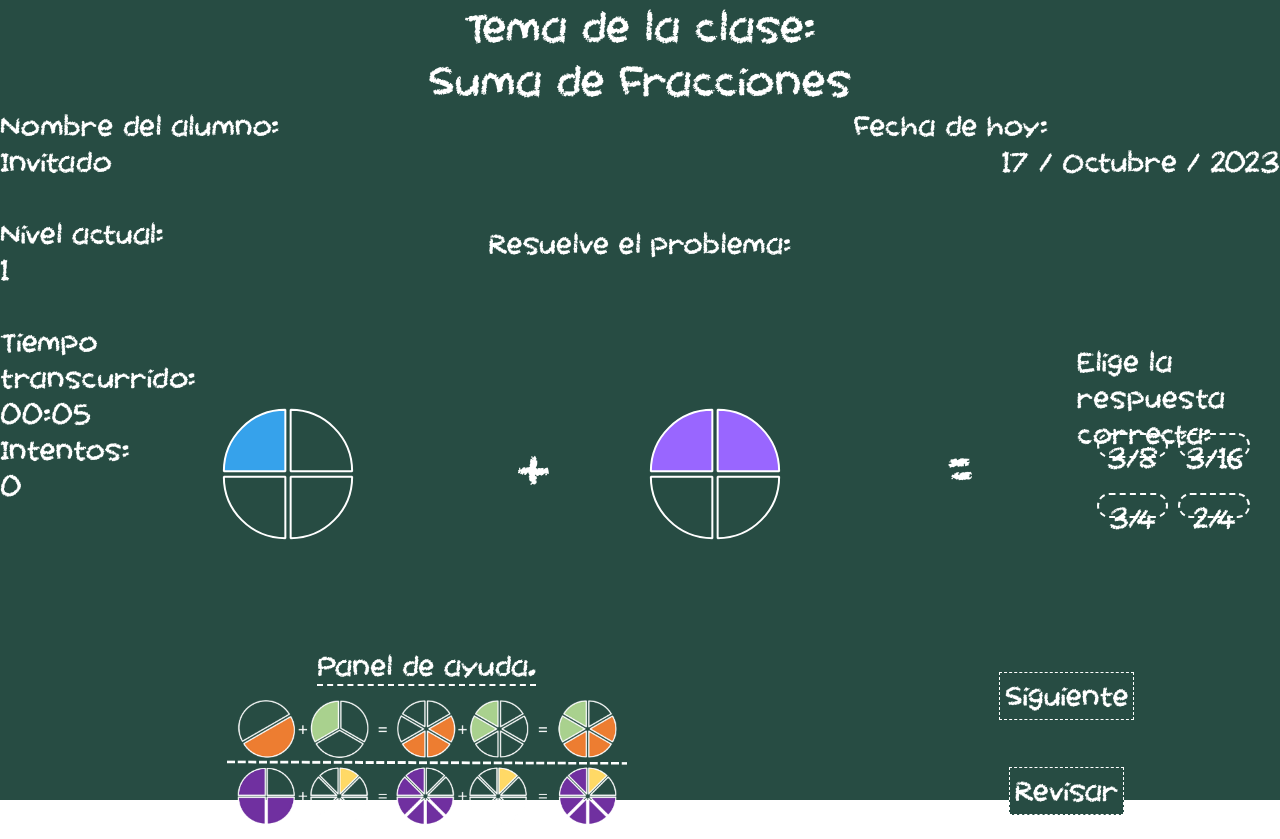
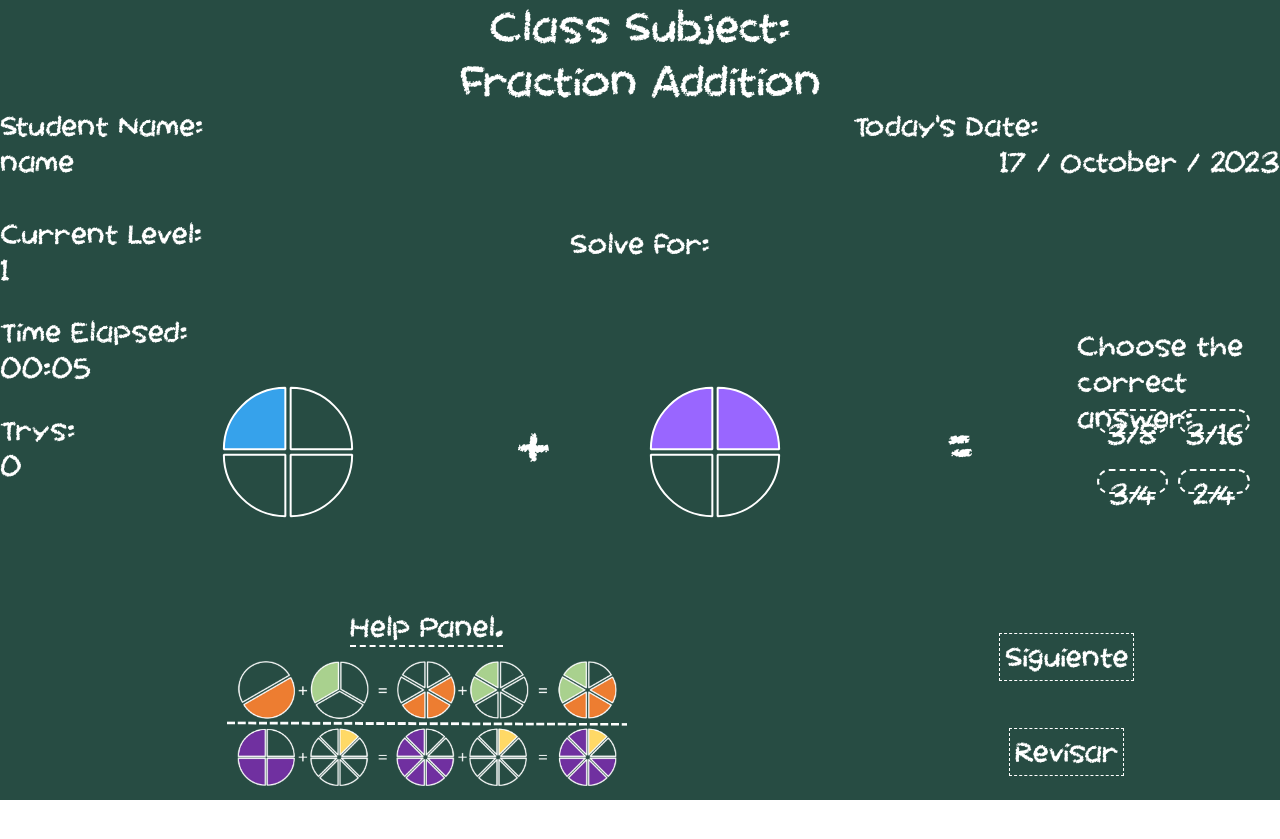
Before and after one commit to RamonCamacho8/fraction-learning-react, a React (Create React App) app: page /board in a window 1280 px wide. After the commit the page ends 800 px from the top, so only its background shows below. Built offline with nearby package versions, Linux system fonts and the light colour scheme.

Commit message:
Major Changes

```diff
--- a/src/App.js
+++ b/src/App.js
@@ -1,53 +1,38 @@
-import { Routes, Route } from 'react-router-dom';
-import { useState } from 'react';
-import './style.css';
-import Board from './pages/Board';
-import Home from './pages/Home';
-import Test from './pages/Test';
+import { Routes, Route } from "react-router-dom";
+import { useState } from "react";
+import "./style.css";
+import Board from "./pages/Board";
+import Home from "./pages/Home";
+import Test from "./pages/Test";
 
-import { PersonalityProvider } from './Context/PersonalityContext';
-import { LanguageProvider } from './Context/LanguageContext';
+import { PersonalityProvider } from "./Context/PersonalityContext";
+import { LanguageProvider } from "./Context/LanguageContext";
+import { UserProvider } from "./Context/UserContext";
 
-import 'bootstrap/dist/css/bootstrap.min.css';
-
-
+import "bootstrap/dist/css/bootstrap.min.css";
 
 function App() {
-
   const [pApertura, setApertura] = useState(true);
   const [pNeuroticismo, setNeuroticismo] = useState(true);
-  const [userName, setUserName] = useState('');
+  const [userName, setUserName] = useState("");
 
-  const [language, setLanguage] = useState('es');
-  const [aperture, setAperture] = useState(true);
-  const [neuroticism, setNeuroticism] = useState(true);
+  const [language, setLanguage] = useState("es");
 
 
   return (
+    <UserProvider>
+      <LanguageProvider>
+        <PersonalityProvider>
 
-    <LanguageProvider>
-      <PersonalityProvider>
-        <Routes>
-          <Route path="/" element={
-            <Home
-              setApertura={setApertura}
-              setNeuroticismo={setNeuroticismo}
-              setUserName={setUserName}
-              language={language}
-              setLanguageState={setLanguage}
+          <Routes>
+            <Route path="/" element={<Home setUserName={setUserName} />} />
+            <Route path="/board" element={ <Board /> } />
+            <Route path="/test" element={<Test />} />
+          </Routes>
 
-            />} />
-          <Route path="/board" element={
-            <Board pApertura={pApertura} pNeuroticismo={pNeuroticismo} userName={userName} language={language}
-            />} />
-          <Route path="/test" element={
-            <Test />
-          }
-          />
-        </Routes>
-      </PersonalityProvider>
-    </LanguageProvider>
-
+        </PersonalityProvider>
+      </LanguageProvider>
+    </UserProvider>
   );
 }
 
--- /dev/null
+++ b/src/Context/UserContext.js
@@ -0,0 +1,16 @@
+import {createContext, useContext, useState } from 'react';
+
+const UserContext = createContext();
+
+export const UserProvider = (props) => {
+
+    const [userName, setUserName] = useState('');
+
+    return (
+        <UserContext.Provider value={{userName, setUserName}}>
+            {props.children}
+        </UserContext.Provider>
+    );
+}
+
+export const useUser = () => useContext(UserContext);
--- a/src/assets/lang/lang.json
+++ b/src/assets/lang/lang.json
@@ -21,6 +21,9 @@
         },
         {
           "content": "Presiona 'Enviar' para enviar tu respuesta. O 'Grabar de Nuevo' para volver a grabar."
+        },
+        {
+          "content": "Presiona 'Continuar' para continuar al pizarrón."
         }
       ],
       "buttons": {
@@ -34,6 +37,13 @@
         "title": "Contesta la siguiente pregunta:",
         "content": "¿Qué es lo que te motiva? ¿Qué es lo que más te gusta?"
       }
+    },
+    "audio" : {
+      "permissions": "Otorgar permisos al Microfono",
+      "record": "Grabar",
+      "recordAgain": "Grabar de nuevo",
+      "stop": "Detener",
+      "send": "Enviar"
     },
     "board": {
       "headerPanel": {
@@ -88,6 +98,9 @@
         },
         {
           "content": "Press 'Send' to send your answer. Or 'Record Again' to record again."
+        },
+        {
+          "content": "Press 'Continue' to continue to the board."
         }
       ],
       "buttons": {
@@ -97,6 +110,13 @@
         "stop": "Stop",
         "send": "Send"
       }
+    },
+    "audio": {
+      "permissions": "Grant Microphone Permissions",
+      "record": "Record",
+      "recordAgain": "Record Again",
+      "stop": "Stop",
+      "send": "Send"
     },
 
     "board" : {
@@ -129,139 +149,5 @@
       },
       "helpPanel": "Help Panel."
     }
-  },
-
-  "jp" : {
-    "language" : "日本語",
-    "home": {
-      "welcome": "FractionLearningへようこそ",
-      "studentHolder": {
-        "title": "学生の名前：",
-        "content": "ここに名前を書いてください。"
-      },
-      "instruction": "指示",
-      "instructions": [
-        {
-          "content": "ボタンを押してマイクの権限を付与します。"
-        },
-        {
-          "content": "「レコード」を押して、次の質問に答えます。"
-        },
-        {
-          "content": "終わったら「停止」を押します。"
-        },
-        {
-          "content": "「送信」を押して回答を送信します。または、もう一度録音するには「もう一度録音」を押します。"
-        }
-      ],
-      "buttons": {
-        "permissions": "マイクの権限を付与する",
-        "record": "レコード",
-        "recordAgain": "もう一度録音",
-        "stop": "停止",
-        "send": "送信"
-      },
-      "question": {
-        "title": "次の質問に答えてください：",
-        "content": "あなたをやる気にさせるものは何ですか？ あなたが一番好きなことは何ですか？"
-      }
-    },
-    "board": {
-      "headerPanel": {
-        "title": "クラスのテーマ：",
-        "subject": "分数の加算",
-        "studentHolder": "学生の名前：",
-        "date": "今日の日付：",
-        "months": [
-          "一月",
-          "二月",
-          "三月",
-          "四月",
-          "五月",
-          "六月",
-          "七月",
-          "八月",
-          "九月",
-          "十月",
-          "十一月",
-          "十二月"
-        ]
-      },
-      "problemPanel": "問題を解決する：",
-      "answerPanel": "正しい答えを選択してください：",
-      "statsPanel": {
-        "level": "現在のレベル：",
-        "time": "経過時間：",
-        "trys": "トライ："
-      },
-      "helpPanel": "ヘルプパネル。"
-    }
-  },
-
-  "br" : {
-    "language" : "Português",
-    "home": {
-      "welcome": "Bem-vindo ao FractionLearning",
-      "studentHolder": {
-        "title": "Nome do aluno:",
-        "content": "Escreva seu nome aqui."
-      },
-      "instruction": "Instruções",
-      "instructions": [
-        {
-          "content": "Conceda permissões de microfone pressionando o botão."
-        },
-        {
-          "content": "Pressione 'Gravar' e responda à seguinte pergunta."
-        },
-        {
-          "content": "Pressione 'Parar' quando terminar. "
-        },
-        {
-          "content": "Pressione 'Enviar' para enviar sua resposta. Ou 'Gravar novamente' para gravar novamente."
-        }
-      ],
-      "buttons": {
-        "permissions": "Conceder permissões de microfone",
-        "record": "Gravar",
-        "recordAgain": "Gravar novamente",
-        "stop": "Parar",
-        "send": "Enviar"
-      },
-      "question": {
-        "title": "Responda à seguinte pergunta:",
-        "content": "O que te motiva? O que você mais gosta?"
-      }
-    },
-    "board": {
-      "headerPanel": {
-        "title": "Tema da aula:",
-        "subject": "Adição de Frações",
-        "studentHolder": "Nome do aluno:",
-        "date": "Data de hoje:",
-        "months": [
-          "Janeiro",
-          "Fevereiro",
-          "Março",
-          "Abril",
-          "Maio",
-          "Junho",
-          "Julho",
-          "Agosto",
-          "Setembro",
-          "Outubro",
-          "Novembro",
-          "Dezembro"
-        ]
-      },
-      "problemPanel": "Resolva o problema:",
-      "answerPanel": "Escolha a resposta correta:",
-      "statsPanel": {
-        "level": "Nível atual:",
-        "time": "Tempo decorrido:",
-        "trys": "Tentativas:"
-      },
-      "helpPanel": "Painel de ajuda."
-    }
   }
 }
--- a/src/components/AudioRecorder/index.jsx
+++ b/src/components/AudioRecorder/index.jsx
@@ -4,8 +4,10 @@ import { getMicrophonePermission, startRecording, stopRecording } from "../../ut
 import { upload_audio } from "../../services/Audio";
 import { getPersonality } from "../../services/Personality";
 import { usePersonality } from "../../Context/PersonalityContext";
+import { useLanguage } from "../../Context/LanguageContext";
 
-const AudioRecorder = () => {
+const AudioRecorder = ({setInstruction}) => {
+
 
     const [permission, setPermission] = useState(false);
     const [stream, setStream] = useState(null);
@@ -14,38 +16,49 @@ const AudioRecorder = () => {
     const [audioChunks, setAudioChunks] = useState([]);
     const [audio, setAudio] = useState(null);
     const mimeType = "audio/mp3";
+    const {languageData} = useLanguage();
 
+    const audioTraduction = languageData['audio'];
 
     const {setOpeness, setNeuroticism} = usePersonality();
 
 
     const handlePermission = () => {
         getMicrophonePermission(setPermission,setStream);
+        setInstruction(1);
     }
     const handleStart = () => {
         startRecording(setRecordingStatus, setAudioChunks, stream, mimeType,mediaRecorder);
+        setInstruction(2);
     }
     const handleStop = () => {
         stopRecording(setRecordingStatus,setAudioChunks,setAudio, mediaRecorder, audioChunks, mimeType);
+        setInstruction(3);
     }
     const handleSend = async () => {
 
         await upload_audio(audio);
         const personality = await getPersonality()
-        setOpeness(personality.openness);
-        setNeuroticism(personality.neuroticism);
+        if(personality){
+            setInstruction(4);
+            setOpeness(personality.openness);
+            setNeuroticism(personality.neuroticism);
+        }
+
 
     }
 
 
     return (
         <div className="AudioRecorder">
-            {permission ? <p>Permission Granted</p> : <button onClick={handlePermission} >Get Permission</button>}
+
+            {permission ? null : <button onClick={handlePermission} >
+                {audioTraduction.permissions}</button>}
             {permission ?
             (recordingStatus === "inactive" ?
-            (audio ? <button onClick={handleStart} >Record again</button> : <button onClick={handleStart} >Start recording</button> )
-             : <button onClick={handleStop} >Stop Recording</button>) : null}
-            {audio ? (<button onClick={handleSend} >Send</button>)  : null}
+            (audio ? <button onClick={handleStart} >{audioTraduction.recordAgain}</button> : <button onClick={handleStart} >{audioTraduction.record}</button> )
+             : <button onClick={handleStop} >{audioTraduction.stop}</button>) : null}
+            {audio ? (<button onClick={handleSend} >{audioTraduction.send}</button>)  : null}
 
         </div>
     );
--- a/src/components/HeaderSection/index.jsx
+++ b/src/components/HeaderSection/index.jsx
@@ -1,49 +1,53 @@
-function Title({title, subject}){
-    return(
-        <div className="title">
-            <div className="tema">{title}</div>
-            <div className="titleField">{subject}</div>
-        </div>
+import { useLanguage } from "../../Context/LanguageContext.js";
 
+const HeaderSection = () => {
+
+  const { languageData } = useLanguage();
+  const headerTraduction = languageData["board"].headerPanel;
+
+  const Title = () => {
+    return (
+      <div className="title">
+        <div className="tema">{headerTraduction.title}</div>
+        <div className="titleField">{headerTraduction.subject}</div>
+      </div>
     );
-}
+  };
 
-function ActualDate({dateName, monthsList}){
+  const ActualDate = () => {
     const date = new Date();
     const day = date.getDate();
     const month = date.getMonth();
     const year = date.getFullYear();
 
-    const months = monthsList
+    const months = headerTraduction.months;
 
     let fullDate = `${day} / ${months[month]} / ${year}`;
 
-    return(
-        <div>
-            <div className="date">{dateName}</div>
-            <div className="dateField">{fullDate}</div>
-        </div>
+    return (
+      <div>
+        <div className="date">{headerTraduction.date}</div>
+        <div className="dateField">{fullDate}</div>
+      </div>
+    );
+  };
 
+  const Student = () => {
+    return (
+      <div className="student">
+        <div className="studentName">{headerTraduction.studentHolder}</div>
+        <div className="name">name</div>
+      </div>
     );
-}
+  };
 
-function Student({name, nameHolder}){
-    name = name || "Invitado";
-    return(
-         <div className="student">
-            <div className="studentName">{nameHolder}</div>
-            <div className="name">{name}</div>
-        </div>
+  return (
+    <div className="headerSection">
+      <Title />
+      <Student />
+      <ActualDate />
+    </div>
+  );
+};
 
-    );
-}
-
-export default function HeaderSection({name, text}){
-    return(
-        <div className="headerSection">
-            <Title title={text.title} subject={text.subject} />
-            <Student name={name} nameHolder={text.studentHolder} />
-            <ActualDate dateName={text.date} monthsList={text.months} />
-        </div>
-    );
-}
+export default HeaderSection;
--- a/src/components/HelpSection/index.jsx
+++ b/src/components/HelpSection/index.jsx
@@ -1,4 +1,6 @@
 import { useState } from 'react';
+import { useLanguage } from '../../Context/LanguageContext';
+import { usePersonality } from '../../Context/PersonalityContext';
 
 import './style.css'
 
@@ -22,26 +24,31 @@ const visualHelp =[visual_step_1,visual_step_2,visual_step_3,visual_step_4,globa
 
 
 
-export default function HelpSection({pApertura, pNeuroticismo, text}){
+export default function HelpSection(){
 
-    pApertura = pApertura// True = visual, False = verbal
-    pNeuroticismo = pNeuroticismo// True = global, False = secuencial
+    const traductionText = useLanguage().languageData['board'].helpPanel;
 
     return(
+
         <div className="helpsSection">
-            <div className="helpsText"> {text} </div>
-            <HelpComponent pApertura={pApertura} pNeuroticismo={pNeuroticismo}/>
+            <div className="helpsText"> {traductionText} </div>
+            <HelpComponent />
         </div>
+
     );
 }
 
 
 
-function HelpComponent({pApertura, pNeuroticismo}){
+function HelpComponent(){
 
-    const content = pApertura ? visualHelp : verbalHelp;
+    const hasOpenness = usePersonality().openess;
+    const hasNeuroticism = usePersonality().neuroticism;
+    const content = hasOpenness ? visualHelp : verbalHelp;
 
-    switch (pNeuroticismo){
+
+
+    switch (hasNeuroticism){
         case true:
             return (GlobalHelp({content: content}));
         case false:
@@ -72,8 +79,6 @@ function SequentialHelp({content}){
 
     const [actualStep, setActualStep] = useState(0);
     const [actualContent, setActualContent] = useState(content[0]);
-    const [isLeftDisabled, setIsLeftDisabled] = useState(true);
-    const [isRightDisabled, setIsRightDisabled] = useState(false);
 
     const handleClick = (number) => {
 
--- a/src/components/LanguageSelector/index.jsx
+++ b/src/components/LanguageSelector/index.jsx
@@ -1,40 +1,32 @@
-import Dropdown from 'react-bootstrap/Dropdown';
-import DropdownButton from 'react-bootstrap/DropdownButton';
-import {getLanguageData, getLanguageList } from '../../services/Language.js';
-import { useLanguage } from '../../Context/LanguageContext.js';
-import './style.css';
-
-
-
+import Dropdown from "react-bootstrap/Dropdown";
+import DropdownButton from "react-bootstrap/DropdownButton";
+import { getLanguageData, getLanguageList } from "../../services/Language.js";
+import { useLanguage } from "../../Context/LanguageContext.js";
+import "./style.css";
 
 function LanguageSelector() {
+  const { language, setLanguage, setLanguageData } =
+    useLanguage();
 
-  const {language, languageData, setLanguage, setLanguageData} = useLanguage();
-
-  const handleChangeLanguage = (event) => {
-
-    setLanguage(event.target.innerText);
-    setLanguageData(getLanguageData(language));
-    console.log(language);
-
-  }
-
-
-  const availableLanguages = getLanguageList().map((lang, index) => {
+  const availableLanguages = getLanguageList().map((lang) => {
     return (
-
-      <Dropdown.Item as="button" key={lang} onClick={handleChangeLanguage} >{lang}</Dropdown.Item>
-
-      );
+      <Dropdown.Item
+        as="button"
+        key={lang}
+        onClick={() => {
+          setLanguage(lang);
+          setLanguageData(getLanguageData(lang));
+        }}
+      >
+        {lang}
+      </Dropdown.Item>
+    );
   });
 
-
-
   return (
-
-  <DropdownButton id='dropdown-language-selector' title={`${language}`} >
-    {availableLanguages}
-  </DropdownButton>
+    <DropdownButton className="language-selector" id="dropdown-language-selector" title={language}>
+      {availableLanguages}
+    </DropdownButton>
   );
 }
 
--- a/src/components/ProblemSection/index.jsx
+++ b/src/components/ProblemSection/index.jsx
@@ -2,8 +2,9 @@ import 'chart.js/auto';
 import './style.css'
 import { Pie } from 'react-chartjs-2';
 import { useState } from 'react';
-import { useNavigate } from "react-router-dom";
-import { getExercicesByLevel } from '../../services/Excercices';
+import { useLanguage } from '../../Context/LanguageContext';
+import { usePersonality } from '../../Context/PersonalityContext';
+
 
 const example ={
 
@@ -12,10 +13,11 @@ const example ={
     correctAnswer: [3,4]
 
 }
+function ProblemSection({setSelectedAnswer, exercices}){
 
-export default function ProblemSection({pApertura, textProblem, textAnswer, setSelectedAnswer : setSelectedAnswer, exercices:exercices}){
-
-    const difficulty = 'easy'
+    const {languageData} = useLanguage();
+    const traduction = languageData['board'];
+    const [difficulty, setDifficulty] = useState('easy');
 
 
     const [currentExercice, setCurrentExercice] = useState(exercices[0]);
@@ -25,31 +27,44 @@ export default function ProblemSection({pApertura, textProblem, textAnswer, setS
     }
 
 
-
     return(
         <div className="problemSection">
-            <ResultPanel text = {textAnswer} options={currentExercice.options} pApertura={pApertura} setSelectedAnswer={setSelectedAnswer} />
-            <ProcedurePanel text ={textProblem} pApertura={pApertura} fractions={currentExercice.fractions}/>
+
+            <ResultPanel options={currentExercice.options} setSelectedAnswer={setSelectedAnswer}/>
+            <ProcedurePanel fractions={currentExercice.fractions}/>
+
         </div>
     );
 
 }
 
-function ResultPanel({options: options, text, pApertura, setSelectedAnswer: setSelectedAnswer}){
-
-
+function ResultPanel({options: options, setSelectedAnswer: setSelectedAnswer}){
 
     const answerComponents = AnswerPanels({options: options, setSelectedAnswer: setSelectedAnswer});
-
+    let traductionText = useLanguage().languageData['board'].answerPanel;
 
     return(
 
         <div className="resultPanel">
-            <div className="resultText">{text}</div>
+            <div className="resultText">{traductionText}</div>
             <div className="answerPanel"> {answerComponents} </div>
         </div>
 
 
+    );
+}
+
+function ProcedurePanel({fractions}){
+
+    let hasOpenness = usePersonality().openess;
+    let fractionsComponents = fractionComponentsGenerator({pApertura: hasOpenness, fractionsNumbers: fractions, colorType: 'multi' });
+    let traductionText = useLanguage().languageData['board'].problemPanel;
+
+    return (
+        <div className="procedurePanel">
+            <div className='fractionsText'>{traductionText}</div>
+            <div className="fractions"> {fractionsComponents} </div>
+        </div>
     );
 }
 
@@ -94,20 +109,7 @@ function AnswerPanels({options: options,setSelectedAnswer}){
 
 
 
-function ProcedurePanel({pApertura, fractions, text}){
 
-    let fractionsComponents = fractionComponentsGenerator({pApertura: pApertura, fractionsNumbers: fractions, colorType: 'multi' });
-
-
-
-
-    return (
-        <div className="procedurePanel">
-            <div className='fractionsText'>{text}</div>
-            <div className="fractions"> {fractionsComponents} </div>
-        </div>
-    );
-}
 
 
 //Fraction Components
@@ -224,3 +226,6 @@ function fractionComponentsGenerator({pApertura, fractionsNumbers, colorType = '
 
 
 }
+
+
+export default ProblemSection;
--- a/src/pages/Board/index.jsx
+++ b/src/pages/Board/index.jsx
@@ -1,47 +1,44 @@
-import './style.css';
+import "./style.css";
 
-import StatsSection from '../../components/StatsSection';
-import HeaderSection from '../../components/HeaderSection';
-import HelpSection from '../../components/HelpSection';
-import ProblemSection from '../../components/ProblemSection';
-import ButtonsSection from '../../components/ButtonsSection';
+import StatsSection from "../../components/StatsSection";
+import HeaderSection from "../../components/HeaderSection";
+import HelpSection from "../../components/HelpSection";
+import ProblemSection from "../../components/ProblemSection";
+import ButtonsSection from "../../components/ButtonsSection";
 
 import { getBoardObject } from "../../services/Language.js";
 import { getExercicesByLevel } from "../../services/Excercices.js";
+import { useLanguage } from "../../Context/LanguageContext.js";
+import { usePersonality } from "../../Context/PersonalityContext.js";
 
-import { useState } from 'react';
+import { useState } from "react";
 
+export default function Board({}) {
+  const { languageData } = useLanguage();
+  const lang = languageData["board"];
 
-export default function Board({pApertura,pNeuroticismo, userName, language}){
-
-    const lang = getBoardObject(language);
-    const exercises = getExercicesByLevel('easy');
+  const exercises = getExercicesByLevel("easy");
 
   const [trys, setTrys] = useState(0);
   const [selectedAnswer, setSelectedAnswer] = useState(null);
 
-
   const handleRevision = () => {
     setTrys(trys + 1);
+  };
 
-    }
-
-
-
-    return(
-
+  return (
     <div className="board">
-            <HeaderSection name={userName} text = {lang.headerPanel} />
-            <ProblemSection pApertura={pApertura}
-            textProblem = {lang.problemPanel}
-            textAnswer = {lang.answerPanel}
+      <HeaderSection />
+      <ProblemSection
         setSelectedAnswer={setSelectedAnswer}
         exercices={exercises}
       />
-            <ButtonsSection selectedAnswer={selectedAnswer} handleCheck={handleRevision} />
-            <HelpSection pApertura={pApertura} pNeuroticismo={pNeuroticismo} text = {lang.helpPanel}/>
-            <StatsSection text = {lang.statsPanel} trys={trys} />
+      <ButtonsSection
+        selectedAnswer={selectedAnswer}
+        handleCheck={handleRevision}
+      />
+      <HelpSection/>
+      <StatsSection text={lang.statsPanel} trys={trys} />
     </div>
   );
-
 }
--- a/src/services/Audio.js
+++ b/src/services/Audio.js
@@ -14,7 +14,9 @@ const upload_audio = async (audioFile) => {
     fetch(`${endpointROOT}/audio/upload`,{
       method: 'POST',
         body: formData
-      })
+      }).catch(error => {
+        console.error('Error:', error);
+      });
     } else {
       console.error('No file selected');
   }
--- a/src/services/Personality.js
+++ b/src/services/Personality.js
@@ -11,7 +11,9 @@ const getPersonality = async () => {
       },
     }).then((response) => {
       response_ = response.json();
-    })
+    }).catch(error => {
+      console.error('Error:', error);
+    });
     return response_;
 
   }
```
Also changed, not shown: src/pages/Home/index.jsx (+37 -63 lines). Lines whose indentation alone changed are shown as unchanged.
